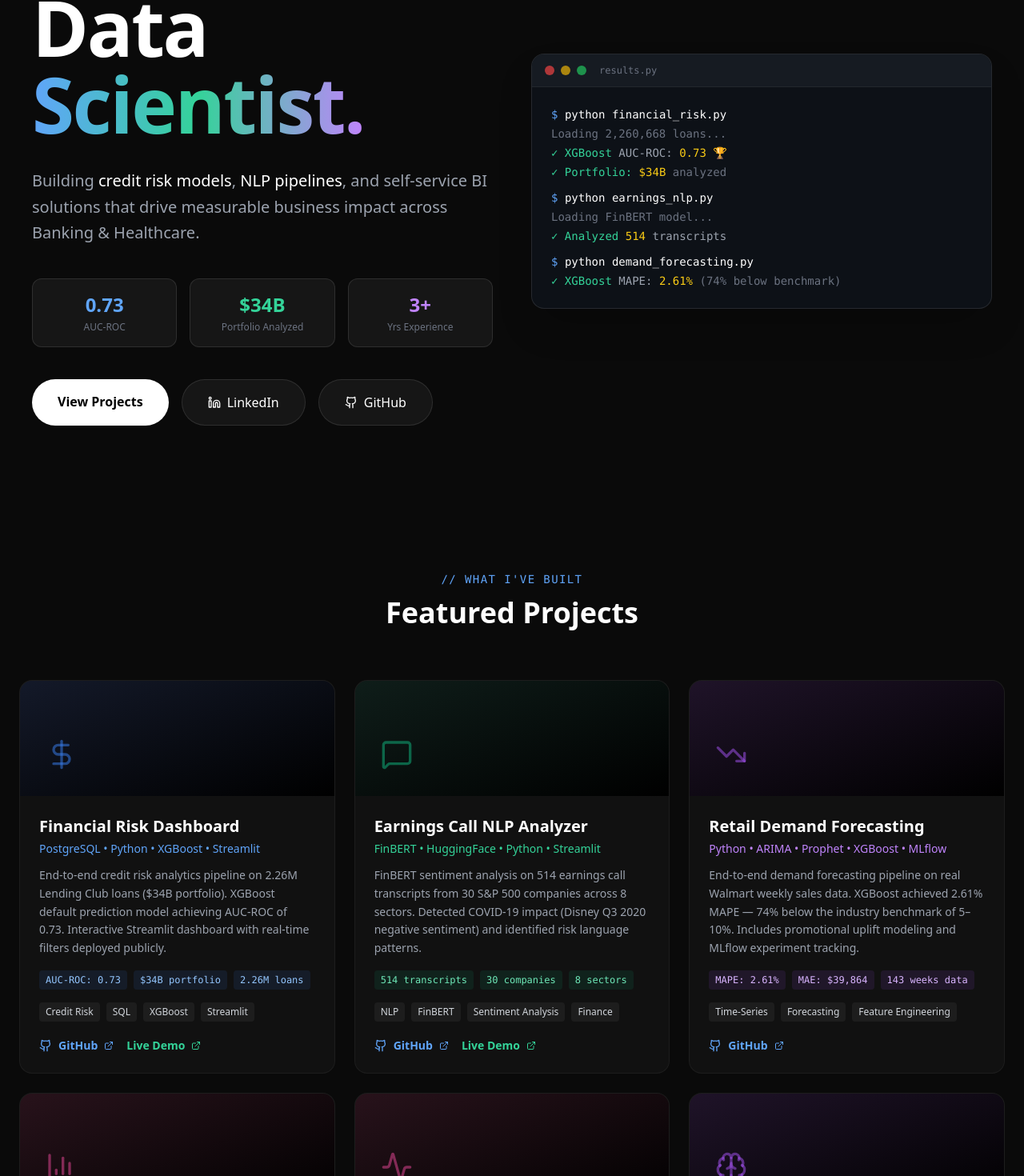
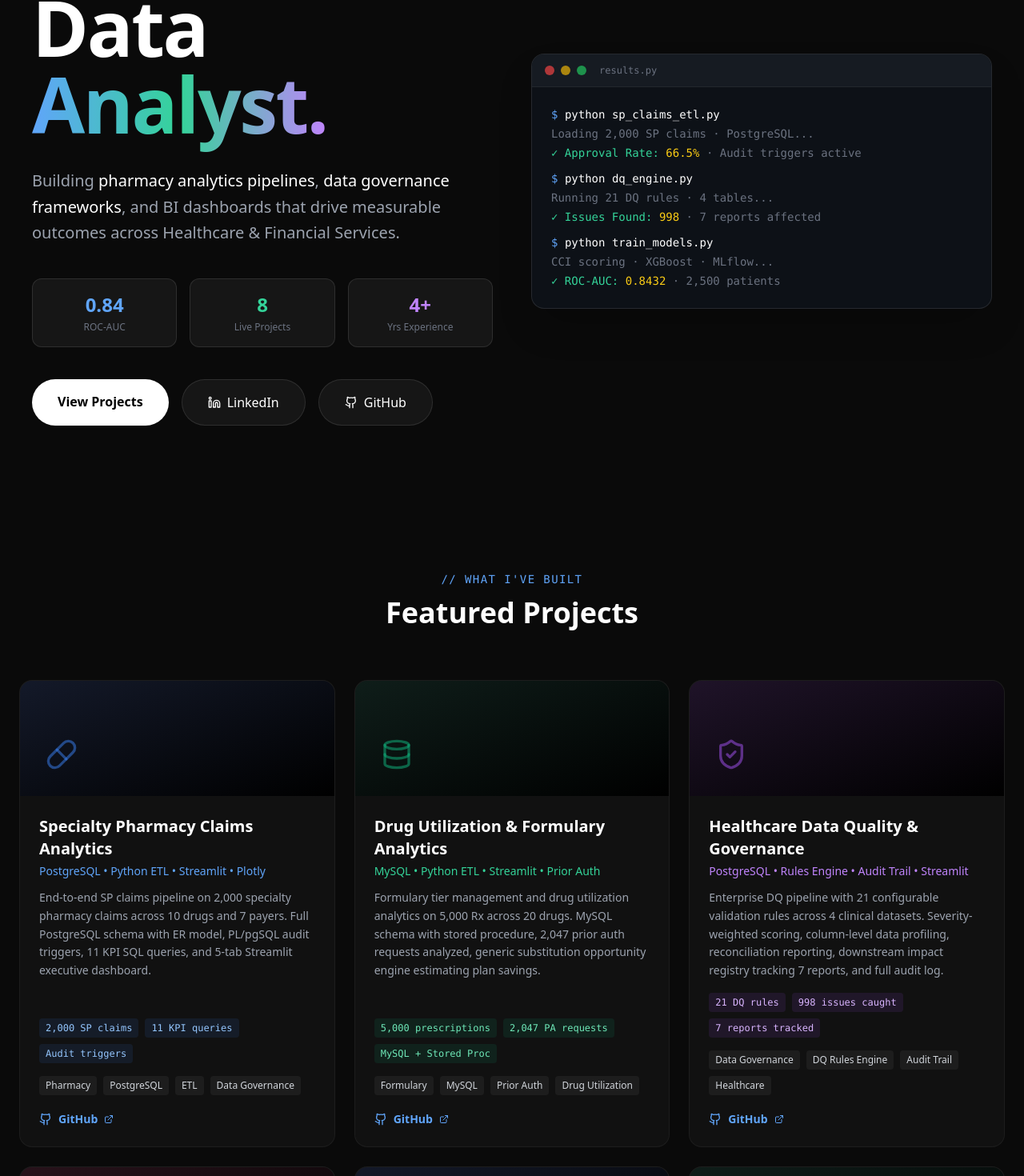
Before and after one commit to sumaksharikaa/sumaksharika-portfolio, a Next.js app: page / in a window 1280 px wide. Shown: the part 214-1684 px from the top of the page at 80% size. Built offline with nearby package versions, Linux system fonts and the light colour scheme.

Commit message:
feat: change title to Data Analyst, add 4 pharmacy projects, update skills and hero

```diff
--- a/src/app/page.tsx
+++ b/src/app/page.tsx
@@ -1,7 +1,7 @@
 "use client";
 
 import { motion } from "framer-motion";
-import { Github, Linkedin, Mail, MapPin, ExternalLink, Download, BarChart3, TrendingDown, Brain, Activity, DollarSign, MessageSquare } from "lucide-react";
+import { Github, Linkedin, Mail, MapPin, ExternalLink, Download, BarChart3, TrendingDown, Brain, Activity, DollarSign, MessageSquare, Pill, Database, ShieldCheck, HeartPulse } from "lucide-react";
 
 export default function Home() {
   const fadeInUp = {
@@ -12,6 +12,50 @@
   };
 
   const projects = [
+    {
+      title: "Specialty Pharmacy Claims Analytics",
+      subtitle: "PostgreSQL • Python ETL • Streamlit • Plotly",
+      description: "End-to-end SP claims pipeline on 2,000 specialty pharmacy claims across 10 drugs and 7 payers. Full PostgreSQL schema with ER model, PL/pgSQL audit triggers, 11 KPI SQL queries, and 5-tab Streamlit executive dashboard.",
+      metrics: ["2,000 SP claims", "11 KPI queries", "Audit triggers"],
+      tags: ["Pharmacy", "PostgreSQL", "ETL", "Data Governance"],
+      github: "https://github.com/sumaksharikaa/sp-claims-analytics",
+      demo: "",
+      color: "blue",
+      Icon: Pill,
+    },
+    {
+      title: "Drug Utilization & Formulary Analytics",
+      subtitle: "MySQL • Python ETL • Streamlit • Prior Auth",
+      description: "Formulary tier management and drug utilization analytics on 5,000 Rx across 20 drugs. MySQL schema with stored procedure, 2,047 prior auth requests analyzed, generic substitution opportunity engine estimating plan savings.",
+      metrics: ["5,000 prescriptions", "2,047 PA requests", "MySQL + Stored Proc"],
+      tags: ["Formulary", "MySQL", "Prior Auth", "Drug Utilization"],
+      github: "https://github.com/sumaksharikaa/drug-utilization-analytics",
+      demo: "",
+      color: "emerald",
+      Icon: Database,
+    },
+    {
+      title: "Healthcare Data Quality & Governance",
+      subtitle: "PostgreSQL • Rules Engine • Audit Trail • Streamlit",
+      description: "Enterprise DQ pipeline with 21 configurable validation rules across 4 clinical datasets. Severity-weighted scoring, column-level data profiling, reconciliation reporting, downstream impact registry tracking 7 reports, and full audit log.",
+      metrics: ["21 DQ rules", "998 issues caught", "7 reports tracked"],
+      tags: ["Data Governance", "DQ Rules Engine", "Audit Trail", "Healthcare"],
+      github: "https://github.com/sumaksharikaa/healthcare-dq-governance",
+      demo: "",
+      color: "purple",
+      Icon: ShieldCheck,
+    },
+    {
+      title: "Pharmacy Readmission Risk Predictor",
+      subtitle: "XGBoost • scikit-learn • MLflow • CCI • Streamlit",
+      description: "30-day readmission risk prediction on 2,500 patients using Charlson Comorbidity Index (CCI) scoring, pharmacy features, and lab values. Logistic Regression achieved ROC-AUC of 0.8432. Interactive CCI calculator for real-time risk scoring.",
+      metrics: ["ROC-AUC: 0.8432", "2,500 patients", "CCI + XGBoost"],
+      tags: ["ML", "Readmission Risk", "CCI", "MLflow", "XGBoost"],
+      github: "https://github.com/sumaksharikaa/pharmacy-readmission-risk",
+      demo: "",
+      color: "pink",
+      Icon: HeartPulse,
+    },
     {
       title: "Financial Risk Dashboard",
       subtitle: "PostgreSQL • Python • XGBoost • Streamlit",
@@ -108,10 +152,12 @@
   ];
 
   const skills = [
-    { category: "Languages", items: ["Python (Pandas, NumPy)", "SQL (CTEs, Window Functions)"] },
-    { category: "ML & NLP", items: ["XGBoost", "FinBERT", "HuggingFace", "ARIMA", "Prophet", "Random Forest", "MLflow"] },
-    { category: "Data Warehousing", items: ["PostgreSQL", "Snowflake", "Azure", "ETL Pipelines", "Data Modeling"] },
-    { category: "Visualization", items: ["Streamlit", "Tableau", "Power BI", "Executive Dashboards"] },
+    { category: "Languages & Querying", items: ["Python (Pandas, NumPy)", "SQL", "Oracle/PL/SQL", "PostgreSQL", "MySQL", "Snowflake"] },
+    { category: "BI & Reporting", items: ["Power BI", "Tableau", "Streamlit", "SQL Developer", "Qlik (familiar)", "KPI Dashboards"] },
+    { category: "Analytics & ML", items: ["XGBoost", "scikit-learn", "MLflow", "FinBERT", "ARIMA", "Prophet", "Risk Stratification"] },
+    { category: "Data Engineering", items: ["ETL Pipelines", "ER Modeling", "Data Governance", "Audit Trail", "Data Quality", "Reconciliation"] },
+    { category: "Healthcare & Pharmacy", items: ["Specialty Pharmacy", "Drug Lifecycle", "Charlson Comorbidity Index", "EHR Analytics", "Prior Auth", "Formulary Management"] },
+    { category: "Governance & Tools", items: ["Data Governance", "Metadata Management", "Confluence", "Jira", "GitHub", "MLflow"] },
   ];
 
   const education = [
@@ -151,23 +197,23 @@
             </div>
             <h1 className="text-6xl md:text-8xl font-bold text-white tracking-tight leading-[1.1]">
               Data <br />
-              <span className="text-transparent bg-clip-text bg-gradient-to-r from-blue-400 via-emerald-400 to-purple-400">Scientist.</span>
+              <span className="text-transparent bg-clip-text bg-gradient-to-r from-blue-400 via-emerald-400 to-purple-400">Analyst.</span>
             </h1>
             <p className="text-xl text-gray-400 max-w-xl leading-relaxed">
-              Building <span className="text-white">credit risk models</span>,{" "}
-              <span className="text-white">NLP pipelines</span>, and self-service BI solutions that drive measurable business impact across Banking & Healthcare.
+              Building <span className="text-white">pharmacy analytics pipelines</span>,{" "}
+              <span className="text-white">data governance frameworks</span>, and BI dashboards that drive measurable outcomes across Healthcare & Financial Services.
             </p>
             <div className="grid grid-cols-3 gap-4 pt-2">
               <div className="p-4 bg-white/5 border border-white/10 rounded-xl text-center">
-                <div className="text-2xl font-bold text-blue-400">0.73</div>
-                <div className="text-xs text-gray-500 mt-1">AUC-ROC</div>
+                <div className="text-2xl font-bold text-blue-400">0.84</div>
+                <div className="text-xs text-gray-500 mt-1">ROC-AUC</div>
               </div>
               <div className="p-4 bg-white/5 border border-white/10 rounded-xl text-center">
-                <div className="text-2xl font-bold text-emerald-400">$34B</div>
-                <div className="text-xs text-gray-500 mt-1">Portfolio Analyzed</div>
+                <div className="text-2xl font-bold text-emerald-400">8</div>
+                <div className="text-xs text-gray-500 mt-1">Live Projects</div>
               </div>
               <div className="p-4 bg-white/5 border border-white/10 rounded-xl text-center">
-                <div className="text-2xl font-bold text-purple-400">3+</div>
+                <div className="text-2xl font-bold text-purple-400">4+</div>
                 <div className="text-xs text-gray-500 mt-1">Yrs Experience</div>
               </div>
             </div>
@@ -187,15 +233,15 @@
                 <span className="ml-2 text-xs text-gray-500 font-mono">results.py</span>
               </div>
               <div className="p-6 font-mono text-sm space-y-1">
-                <div><span className="text-blue-400">$</span> <span className="text-white">python financial_risk.py</span></div>
-                <div className="text-gray-500">Loading 2,260,668 loans...</div>
-                <div><span className="text-emerald-400">✓ XGBoost</span> <span className="text-gray-400">AUC-ROC:</span> <span className="text-yellow-400">0.73</span> <span className="text-white">🏆</span></div>
-                <div><span className="text-emerald-400">✓ Portfolio:</span> <span className="text-yellow-400">$34B</span> <span className="text-gray-500">analyzed</span></div>
-                <div className="pt-2"><span className="text-blue-400">$</span> <span className="text-white">python earnings_nlp.py</span></div>
-                <div className="text-gray-500">Loading FinBERT model...</div>
-                <div><span className="text-emerald-400">✓ Analyzed</span> <span className="text-yellow-400">514</span> <span className="text-gray-400">transcripts</span></div>
-                <div className="pt-2"><span className="text-blue-400">$</span> <span className="text-white">python demand_forecasting.py</span></div>
-                <div><span className="text-emerald-400">✓ XGBoost</span> <span className="text-gray-400">MAPE:</span> <span className="text-yellow-400">2.61%</span> <span className="text-gray-500">(74% below benchmark)</span></div>
+                <div><span className="text-blue-400">$</span> <span className="text-white">python sp_claims_etl.py</span></div>
+                <div className="text-gray-500">Loading 2,000 SP claims · PostgreSQL...</div>
+                <div><span className="text-emerald-400">✓ Approval Rate:</span> <span className="text-yellow-400">66.5%</span> <span className="text-gray-500">· Audit triggers active</span></div>
+                <div className="pt-2"><span className="text-blue-400">$</span> <span className="text-white">python dq_engine.py</span></div>
+                <div className="text-gray-500">Running 21 DQ rules · 4 tables...</div>
+                <div><span className="text-emerald-400">✓ Issues Found:</span> <span className="text-yellow-400">998</span> <span className="text-gray-500">· 7 reports affected</span></div>
+                <div className="pt-2"><span className="text-blue-400">$</span> <span className="text-white">python train_models.py</span></div>
+                <div className="text-gray-500">CCI scoring · XGBoost · MLflow...</div>
+                <div><span className="text-emerald-400">✓ ROC-AUC:</span> <span className="text-yellow-400">0.8432</span> <span className="text-gray-500">· 2,500 patients</span></div>
               </div>
             </div>
           </motion.div>
@@ -323,7 +369,7 @@
         <div className="max-w-7xl mx-auto grid md:grid-cols-2 gap-16">
           <div>
             <h2 className="text-3xl font-bold text-white mb-10">Technical Arsenal</h2>
-            <div className="grid grid-cols-2 gap-4">
+            <div className="grid grid-cols-2 lg:grid-cols-3 gap-4">
               {skills.map((grp, i) => (
                 <div key={i} className="p-4 bg-black/40 border border-white/10 rounded-xl">
                   <h3 className="text-white font-semibold mb-3">{grp.category}</h3>
@@ -367,7 +413,7 @@
       <section className="py-32 px-6 text-center">
         <motion.div initial={{ opacity: 0, scale: 0.9 }} whileInView={{ opacity: 1, scale: 1 }} className="max-w-3xl mx-auto bg-gradient-to-br from-blue-900/20 to-emerald-900/20 p-12 rounded-3xl border border-white/10">
           <h2 className="text-4xl md:text-5xl font-bold text-white mb-6">Let&apos;s build something together.</h2>
-          <p className="text-xl text-gray-400 mb-10">Actively targeting Senior Data Scientist and Lead Analyst roles across the United States.</p>
+          <p className="text-xl text-gray-400 mb-10">Actively targeting Senior Data Analyst roles across the United States — open to Healthcare, Pharma, and Financial Services.</p>
           <div className="flex flex-wrap gap-4 justify-center">
             <a href="mailto:sumaksharika.n@gmail.com" className="inline-flex items-center gap-3 px-8 py-4 bg-white text-black font-bold rounded-full hover:bg-gray-200 transition-colors"><Mail size={20} /> Get in Touch</a>
             <a href="https://github.com/sumaksharikaa" target="_blank" className="inline-flex items-center gap-3 px-8 py-4 bg-white/10 text-white font-bold rounded-full hover:bg-white/20 transition-colors border border-white/10"><Github size={20} /> GitHub</a>
```
